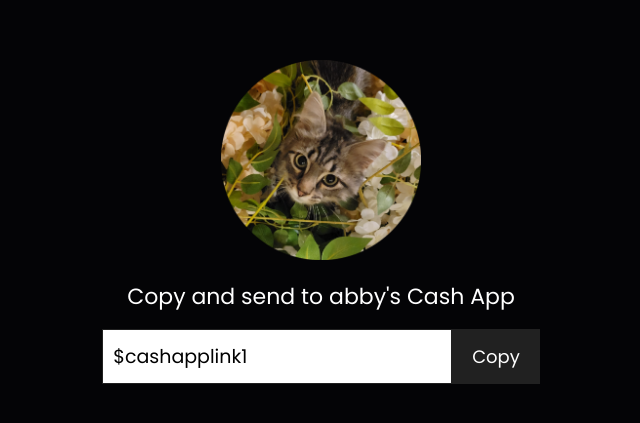
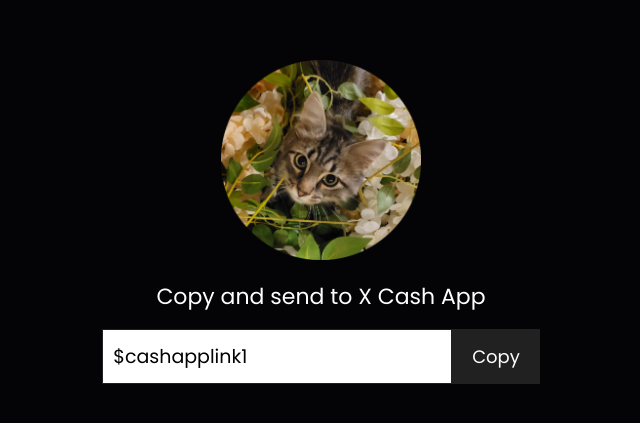
Before and after one commit to Shetshay/Astrov2, a plain HTML site: page cashapp.html in a window 1280 px wide. Shown: the part 203-626 px from the top of the page, without its empty margins (319-959 px from the left). Drawn offline with Linux system fonts and the light colour scheme.

Commit message:
Update cashapp.html

```diff
--- a/cashapp.html
+++ b/cashapp.html
@@ -16,7 +16,7 @@
 
 <body>
 <img src="images/abby.png" alt="abby pfp" style = "width: 200px; height: 200px; margin: 50px 0px 20px 0px;">
-<p style = "color: white; margin: 0px 0px 16px 0px; font-size: 22px;">Copy and send to abby's Cash App </p>
+<p style = "color: white; margin: 0px 0px 16px 0px; font-size: 22px;">Copy and send to X Cash App </p>
   <div class="copyfield">
 
       <span id="link">$cashapplink1</span>
```
